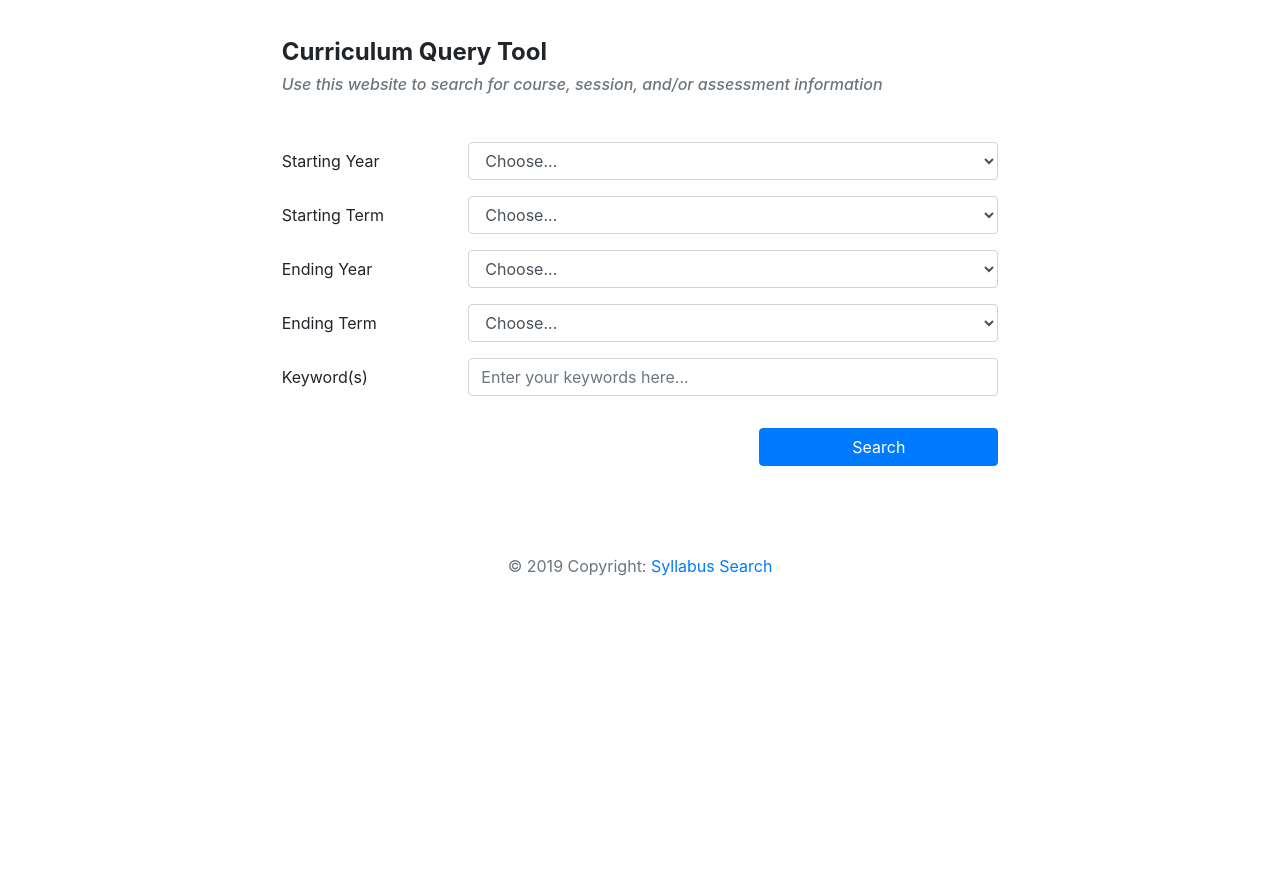
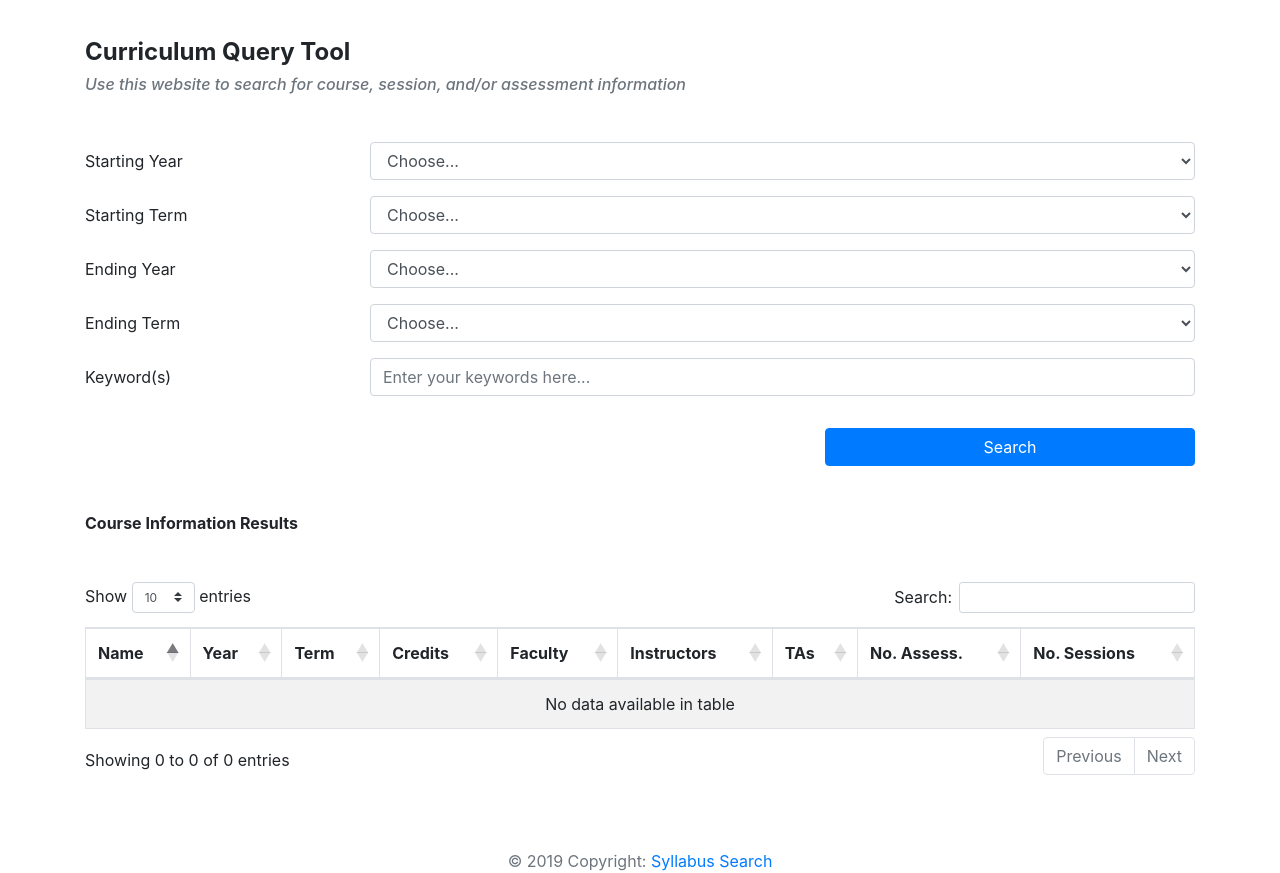
Before and after one commit to gojiplus/syllabus_search, a Flask app: page / in a window 1280 px wide. Shown: the part 56-929 px from the top of the page. Before the commit the page ends 632 px from the top, so only its background shows below. Run offline with Flask 2, Linux system fonts and the light colour scheme; some libraries are stand-ins or nearby versions.

Commit message:
Built data table webUI

```diff
--- a/app/__init__.py
+++ b/app/__init__.py
@@ -31,7 +31,7 @@ engine = create_engine(__db_uri__, echo=utils.config.getboolean('postgresql', 'd
 SessionFactory = sessionmaker(bind=engine)
 Base = declarative_base()
 
-from . import models
+from .models import *
 
 Base.metadata.create_all(bind=engine)
 db = SessionFactory()  # type: Session
--- a/app/static/js/app.js
+++ b/app/static/js/app.js
@@ -0,0 +1,8 @@
+$(document).ready(function() {
+    $('#course_table').DataTable({
+        responsive: true,
+        select: {
+            style: 'single'
+        }
+    });
+} );
--- a/app/templates/index.html
+++ b/app/templates/index.html
@@ -1,11 +1,11 @@
 {% extends "layout.html" %}
 {% block body %}
-  <form action="{{ url_for('index') }}" method="post">
+<form action="{{ url_for('index') }}" method="post" class="mb-5">
     <div class="form-group row">
       <label for="start_year" class="col-sm-3 col-12 col-form-label">Starting Year</label>
       <div class="col-sm-9 col-12">
         <select class="form-control" id="start_year" name="start_year">
-          <option selected>Choose...</option>
+          <option value="" selected>Choose...</option>
           <option>2016</option>
           <option>2017</option>
           <option>2018</option>
@@ -17,7 +17,7 @@
       <label for="start_term" class="col-sm-3 col-12 col-form-label">Starting Term</label>
       <div class="col-sm-9 col-12">
         <select class="form-control" id="start_term" name="start_term">
-          <option selected>Choose...</option>
+          <option value="" selected>Choose...</option>
           <option>Fall</option>
           <option>Winter</option>
           <option>Spring</option>
@@ -29,7 +29,7 @@
       <label for="end_year" class="col-sm-3 col-12 col-form-label">Ending Year</label>
       <div class="col-sm-9 col-12">
         <select class="form-control" id="end_year" name="end_year">
-          <option selected>Choose...</option>
+          <option value="" selected>Choose...</option>
           <option>2016</option>
           <option>2017</option>
           <option>2018</option>
@@ -41,7 +41,7 @@
       <label for="end_term" class="col-sm-3 col-12 col-form-label">Ending Term</label>
       <div class="col-sm-9 col-12">
         <select class="form-control" id="end_term" name="end_term">
-          <option selected>Choose...</option>
+          <option value="" selected>Choose...</option>
           <option>Fall</option>
           <option>Winter</option>
           <option>Spring</option>
@@ -61,5 +61,25 @@
       </div>
     </div>
   </form>
-  {%- block datatable %}{% endblock -%}
+{%- if course_data %}
+  <h6 class="mb-5"><strong>Course Information Results</strong></h6>
+  <table id="course_table" class="table table-striped table-bordered">
+    <thead>
+      <tr>
+      {%- for header in course_data[0] %}
+        <th>{{ header|safe }}</th>
+      {%- endfor %}
+      </tr>
+    </thead>
+    <tbody>
+    {%- for row in course_data[1:] %}
+      <tr>
+      {%- for cell in row %}
+        <td>{{ cell|safe }}</td>
+      {%- endfor %}
+      </tr>
+    {%- endfor %}
+    </tbody>
+  </table>
+{%- endif %}
 {% endblock %}
--- a/app/templates/layout.html
+++ b/app/templates/layout.html
@@ -36,7 +36,7 @@
   </div>
 {%- endif -%}
 </header>
-<div class="container col-sm-11 col-md-9 col-lg-7">
+<div class="container">
   {%- with messages = get_flashed_messages(with_categories=true) -%}
     {%- if messages -%}
       {%- for category, message in messages -%}
--- a/app/utils.py
+++ b/app/utils.py
@@ -39,6 +39,8 @@ def endswith(str1, str2):
 
 
 def static_url(filename):
+    if filename.startswith('http://') or filename.startswith('https://'):
+        return filename
     return url_for('static', filename=filename)
 
 
--- a/app/views.py
+++ b/app/views.py
@@ -10,7 +10,7 @@ from copy import deepcopy
 from urllib.parse import quote, unquote
 from flask import render_template, request, \
     abort, flash, Response, url_for, redirect
-from . import app
+from . import app, db, Course
 from .utils import template_exists, get_conf
 
 GLOBAL_VARS = {
@@ -22,14 +22,15 @@ GLOBAL_VARS = {
         ('icon', 'image/x-icon', 'img/favicon-32.png'),
         ('shortcut icon', 'image/x-icon', 'img/favicon-32.png'),
         ('stylesheet', 'text/css', 'vendor/bootstrap/dist/css/bootstrap.min.css'),
-        ('stylesheet', 'text/css', 'vendor/datatables.net-dt/css/jquery.dataTables.min.css'),
+        ('stylesheet', 'text/css', 'vendor/datatables.net-bs4/css/dataTables.bootstrap4.min.css'),
+        ('stylesheet', 'text/css', 'vendor/datatables.net-select-bs4/css/select.bootstrap4.min.css'),
         ('stylesheet', 'text/css', 'css/style.css')
     ],
     'scripts': [
         'vendor/jquery/dist/jquery.min.js',
-        'vendor/popper.js/dist/popper.min.js',
-        'vendor/bootstrap/dist/js/bootstrap.min.js',
         'vendor/datatables.net/js/jquery.dataTables.min.js',
+        'vendor/datatables.net-bs4/js/dataTables.bootstrap4.min.js',
+        'vendor/datatables.net-select/js/dataTables.select.min.js',
         'js/app.js'
     ]
 }
@@ -58,15 +59,33 @@ def _render(page, **kwargs):
     return render_template(template, **variables)
 
 
+def search_courses():
+    # noinspection PyTypeChecker
+    def parse_row(obj: Course):
+        instructors = ', '.join(i.name for i in obj.instructors)
+        tas = ', '.join(i for i in obj.tas)
+        return [obj.name, obj.year, obj.term, obj.credits, obj.faculty,
+                instructors, tas, len(obj.assessments), len(obj.sessions)]
+
+    data = [['Name', 'Year', 'Term', 'Credits', 'Faculty',
+             'Instructors', 'TAs', 'No. Assess.', 'No. Sessions']]
+    for i in db.query(Course).all():
+        data.append(parse_row(i))
+    return data
+
+
 @app.route('/', methods=['GET', 'POST'])
 def index():
     """Main index page of application. Accepts both GET and POST methods"""
 
+    def form_data():
+        return {k: quote(v) for k, v in request.form.items() if v}
+
     # Method is POST
     if request.method == 'POST':
-        keywords = request.form.get('keywords')
-        if keywords:
-            return redirect(url_for('result', keywords=quote(keywords)))
+        data = form_data()
+        if data:
+            return redirect(url_for('result', **data))
 
     # Method is GET or POST with empty data
-    return _render('index')
+    return _render('index', course_data=search_courses())
```
Also changed, not shown: app/package.json (+5 -2 lines), 1 other file.
